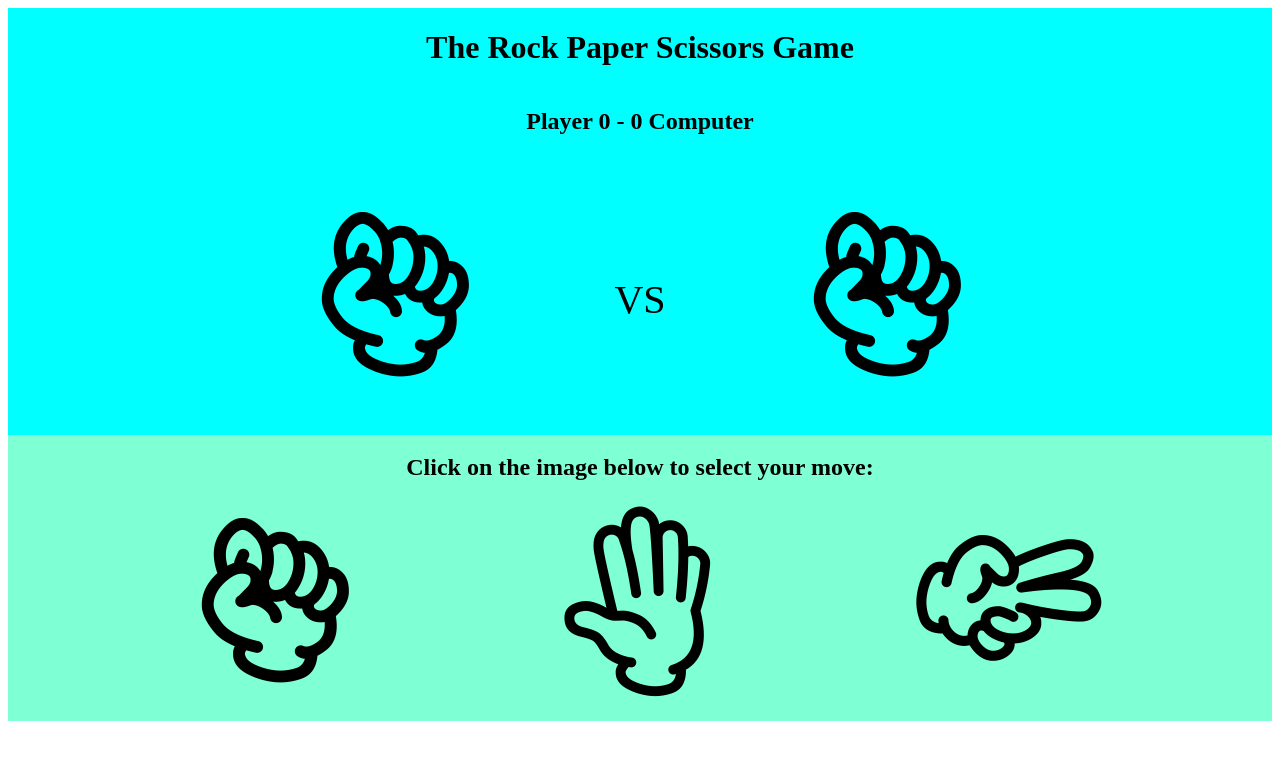
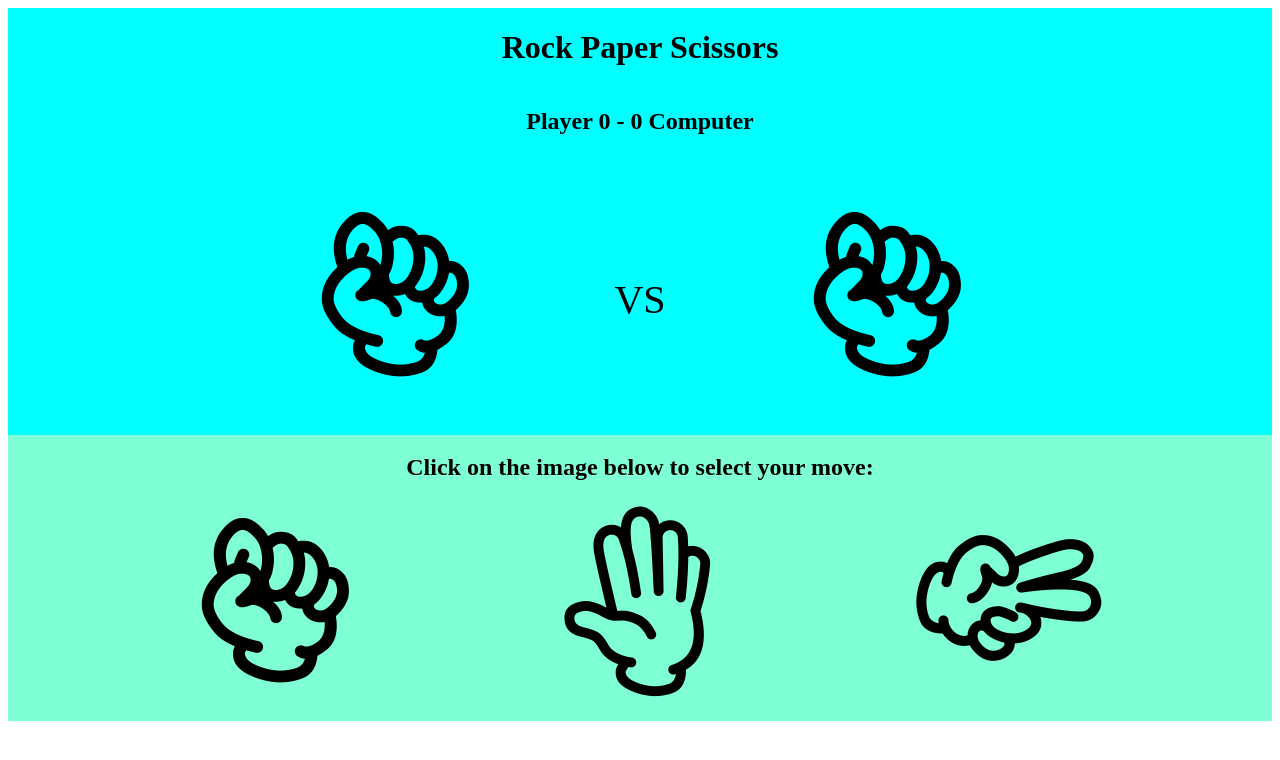
Before and after one commit to Aido12/rock-paper-scissors, a plain HTML site: page index.html in a window 1280 px wide. Drawn offline with Linux system fonts and the light colour scheme.

Commit message:
text changed

```diff
--- a/index.html
+++ b/index.html
@@ -10,7 +10,7 @@
 </head>
   <body>
     <div class="container">
-      <h1>The Rock Paper Scissors Game</h1>
+      <h1>Rock Paper Scissors</h1>
       <h2>
         Player <span id="player-score">0</span> - <span id="computer-score">0</span> Computer
       </h2>
```
